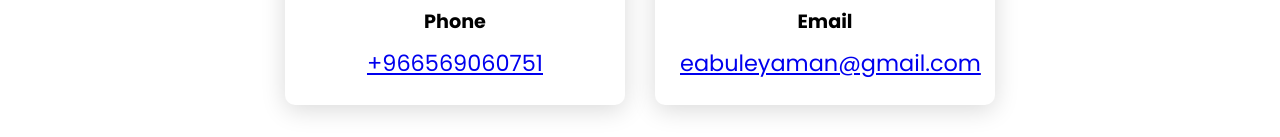
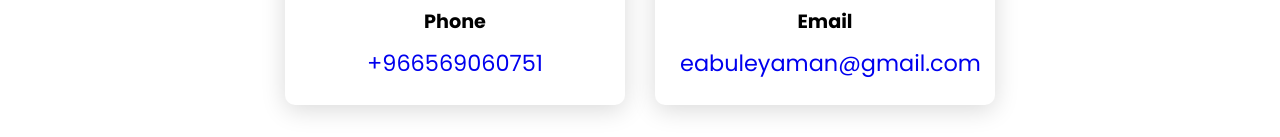
Before and after one commit to Ehab-Mohammed98/Ryan-School, a plain HTML site: page index.html in a window 1280 px wide. Shown: the part 5323-5460 px from the top of the page. Drawn offline with Linux system fonts and the light colour scheme.

Commit message:
Update styles.css

```diff
--- a/Css/styles.css
+++ b/Css/styles.css
@@ -211,6 +211,10 @@
 .contact .info p {
     font-size: 1.4em;
 }
+
+.contact .info p>a{
+    text-decoration:none;
+}
 /*-- Strat about --*/
 .about{
     padding: 50px 100px;
```
